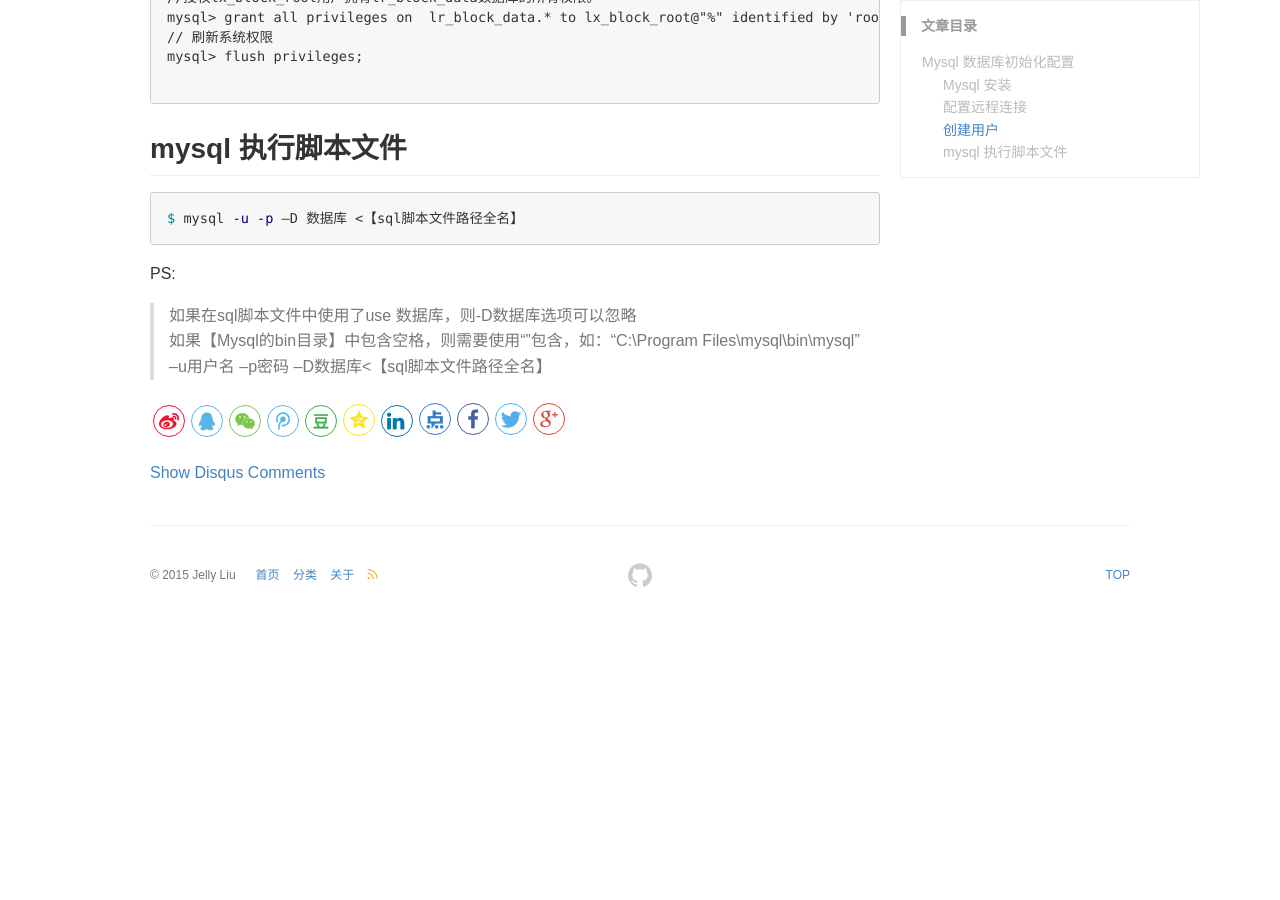
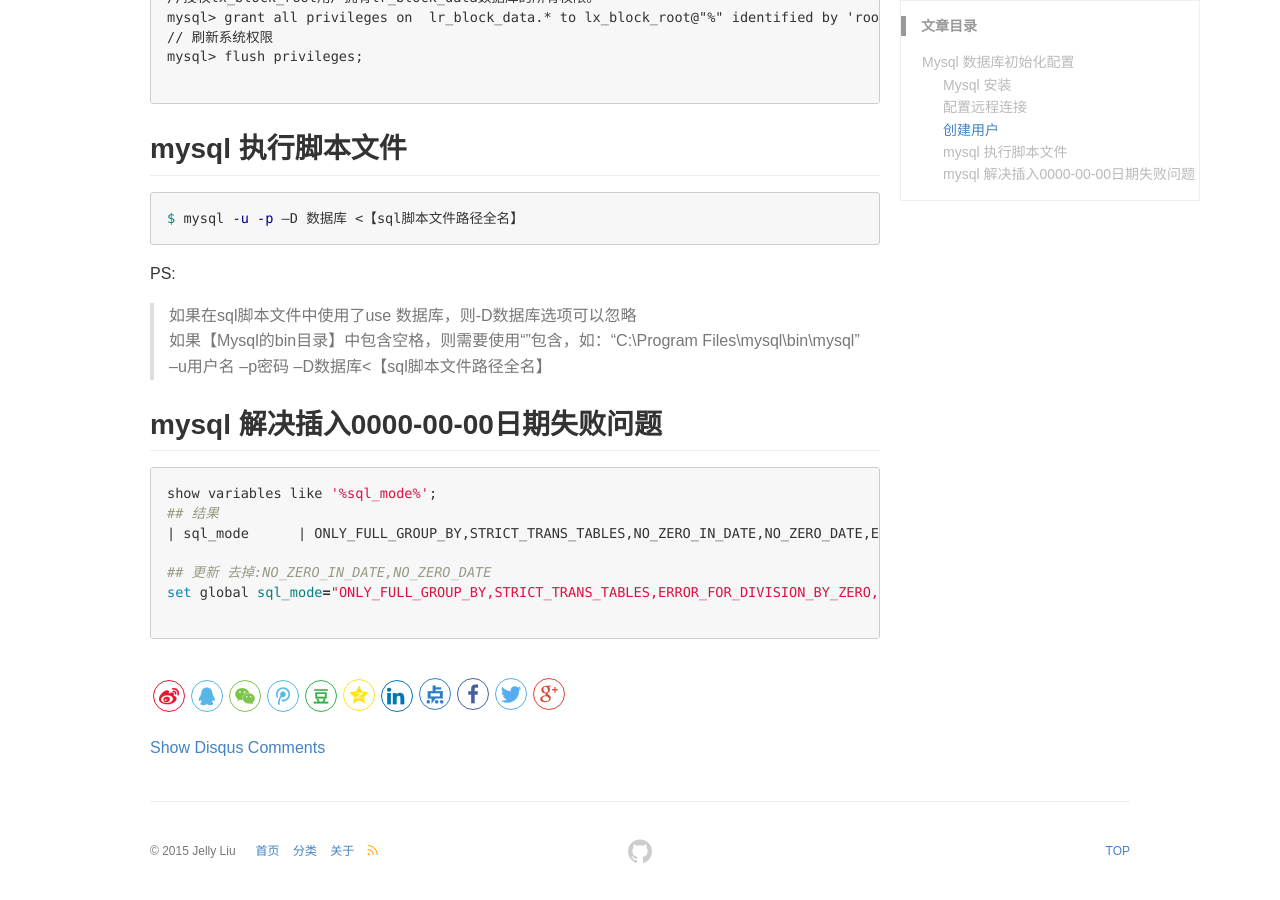
Before and after one commit to liuzhudong/liuzhudong.github.io, a Jekyll site: the page built from _posts/2017/2017-08-13-mysql-server-init.md, in a window 1280 px wide and 900 px high, scrolled down 1154 px. Built offline with Jekyll 4.4.1, drawn with Linux system fonts in a browser that asks for light colours; before the commit the page ends 1778 px from its top, so only the background shows below that.

````diff
--- a/_posts/2017/2017-08-13-mysql-server-init.md
+++ b/_posts/2017/2017-08-13-mysql-server-init.md
@@ -55,3 +55,14 @@
 > 如果在sql脚本文件中使用了use 数据库，则-D数据库选项可以忽略 <br />
 > 如果【Mysql的bin目录】中包含空格，则需要使用“”包含，如：“C:\Program Files\mysql\bin\mysql” –u用户名 –p密码 –D数据库<【sql脚本文件路径全名】
 >
+
+## mysql 解决插入0000-00-00日期失败问题
+```sh
+show variables like '%sql_mode%';
+## 结果
+| sql_mode      | ONLY_FULL_GROUP_BY,STRICT_TRANS_TABLES,NO_ZERO_IN_DATE,NO_ZERO_DATE,ERROR_FOR_DIVISION_BY_ZERO,NO_AUTO_CREATE_USER,NO_ENGINE_SUBSTITUTION |
+
+## 更新 去掉:NO_ZERO_IN_DATE,NO_ZERO_DATE
+set global sql_mode="ONLY_FULL_GROUP_BY,STRICT_TRANS_TABLES,ERROR_FOR_DIVISION_BY_ZERO,NO_AUTO_CREATE_USER,NO_ENGINE_SUBSTITUTION";
+
+```
````
Also changed, not shown: _posts/2017/2017-08-08-ubuntu-server-soft-install.md (+6 -0 lines).
